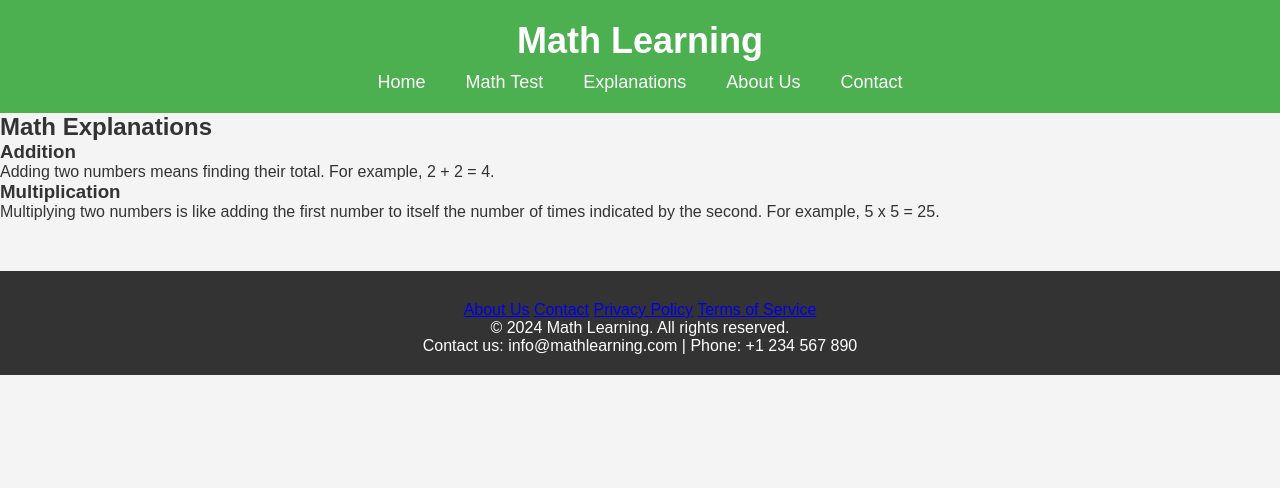
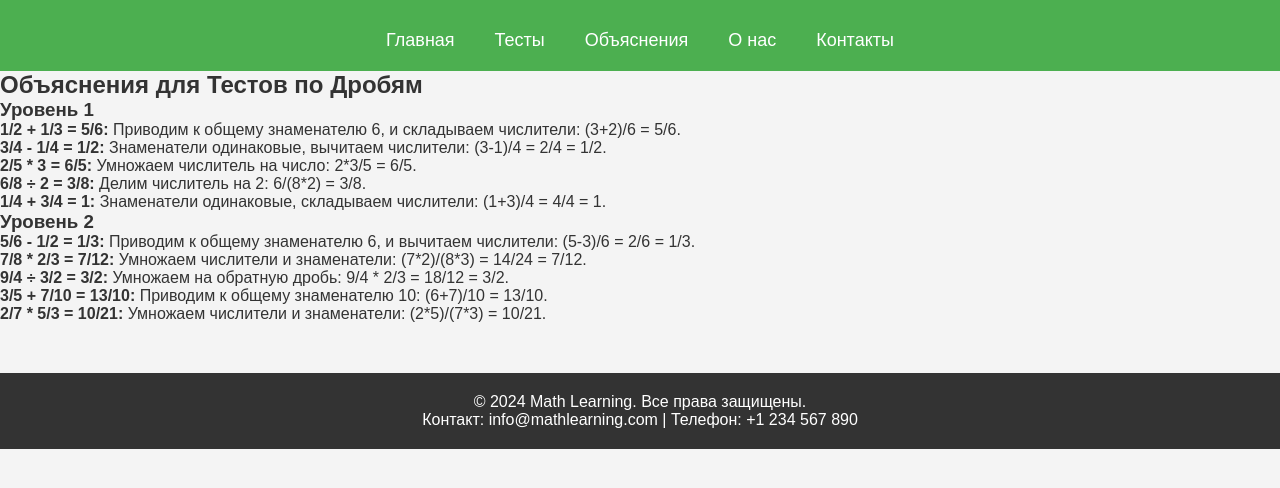
Before and after one commit to DilnazRakhymzhanova/azilkhanmath, a plain HTML site: page explanations.html in a window 1280 px wide. Drawn offline with Linux system fonts and the light colour scheme.

Commit message:
Update explanations.html

```diff
--- a/explanations.html
+++ b/explanations.html
@@ -1,58 +1,60 @@
 <!DOCTYPE html>
-<html lang="en">
+<html lang="ru">
 <head>
     <meta charset="UTF-8">
     <meta name="viewport" content="width=device-width, initial-scale=1.0">
-    <title>Math Explanations</title>
+    <meta http-equiv="X-UA-Compatible" content="ie=edge">
+    <title>Объяснение Тестов по Математике</title>
     <link rel="stylesheet" href="style.css">
 </head>
 <body>
     <header>
         <div class="container">
-            <div class="logo">
-                <h1>Math Learning</h1>
-            </div>
             <nav>
                 <ul>
-                    <li><a href="index.html">Home</a></li>
-                    <li><a href="test.html">Math Test</a></li>
-                    <li><a href="explanations.html">Explanations</a></li>
-                    <li><a href="about.html">About Us</a></li>
-                    <li><a href="contact.html">Contact</a></li>
+                    <li><a href="index.html">Главная</a></li>
+                    <li><a href="test.html">Тесты</a></li>
+                    <li><a href="explanations.html" class="active">Объяснения</a></li>
+                    <li><a href="about.html">О нас</a></li>
+                    <li><a href="contact.html">Контакты</a></li>
                 </ul>
             </nav>
         </div>
     </header>
 
     <main>
-        <section class="explanations-section">
-            <h2>Math Explanations</h2>
-            <article>
-                <h3>Addition</h3>
-                <p>Adding two numbers means finding their total. For example, 2 + 2 = 4.</p>
-            </article>
-            <article>
-                <h3>Multiplication</h3>
-                <p>Multiplying two numbers is like adding the first number to itself the number of times indicated by the second. For example, 5 x 5 = 25.</p>
-            </article>
+        <section class="explanation-section">
+            <h2>Объяснения для Тестов по Дробям</h2>
+
+            <div class="explanation">
+                <h3>Уровень 1</h3>
+                <ul>
+                    <li><strong>1/2 + 1/3 = 5/6:</strong> Приводим к общему знаменателю 6, и складываем числители: (3+2)/6 = 5/6.</li>
+                    <li><strong>3/4 - 1/4 = 1/2:</strong> Знаменатели одинаковые, вычитаем числители: (3-1)/4 = 2/4 = 1/2.</li>
+                    <li><strong>2/5 * 3 = 6/5:</strong> Умножаем числитель на число: 2*3/5 = 6/5.</li>
+                    <li><strong>6/8 ÷ 2 = 3/8:</strong> Делим числитель на 2: 6/(8*2) = 3/8.</li>
+                    <li><strong>1/4 + 3/4 = 1:</strong> Знаменатели одинаковые, складываем числители: (1+3)/4 = 4/4 = 1.</li>
+                </ul>
+            </div>
+
+            <div class="explanation">
+                <h3>Уровень 2</h3>
+                <ul>
+                    <li><strong>5/6 - 1/2 = 1/3:</strong> Приводим к общему знаменателю 6, и вычитаем числители: (5-3)/6 = 2/6 = 1/3.</li>
+                    <li><strong>7/8 * 2/3 = 7/12:</strong> Умножаем числители и знаменатели: (7*2)/(8*3) = 14/24 = 7/12.</li>
+                    <li><strong>9/4 ÷ 3/2 = 3/2:</strong> Умножаем на обратную дробь: 9/4 * 2/3 = 18/12 = 3/2.</li>
+                    <li><strong>3/5 + 7/10 = 13/10:</strong> Приводим к общему знаменателю 10: (6+7)/10 = 13/10.</li>
+                    <li><strong>2/7 * 5/3 = 10/21:</strong> Умножаем числители и знаменатели: (2*5)/(7*3) = 10/21.</li>
+                </ul>
+            </div>
         </section>
     </main>
 
-   <footer>
+    <footer>
         <div class="container">
-            <div class="footer-content">
-                <div class="footer-links">
-                    <a href="about.html">About Us</a>
-                    <a href="contact.html">Contact</a>
-                    <a href="#">Privacy Policy</a>
-                    <a href="#">Terms of Service</a>
-                </div>
-                <p>&copy; 2024 Math Learning. All rights reserved.</p>
-                <p>Contact us: info@mathlearning.com | Phone: +1 234 567 890</p>
-            </div>
+            <p>&copy; 2024 Math Learning. Все права защищены.</p>
+            <p>Контакт: info@mathlearning.com | Телефон: +1 234 567 890</p>
         </div>
     </footer>
-
-    <script src="script.js" defer></script>
 </body>
 </html>
```
